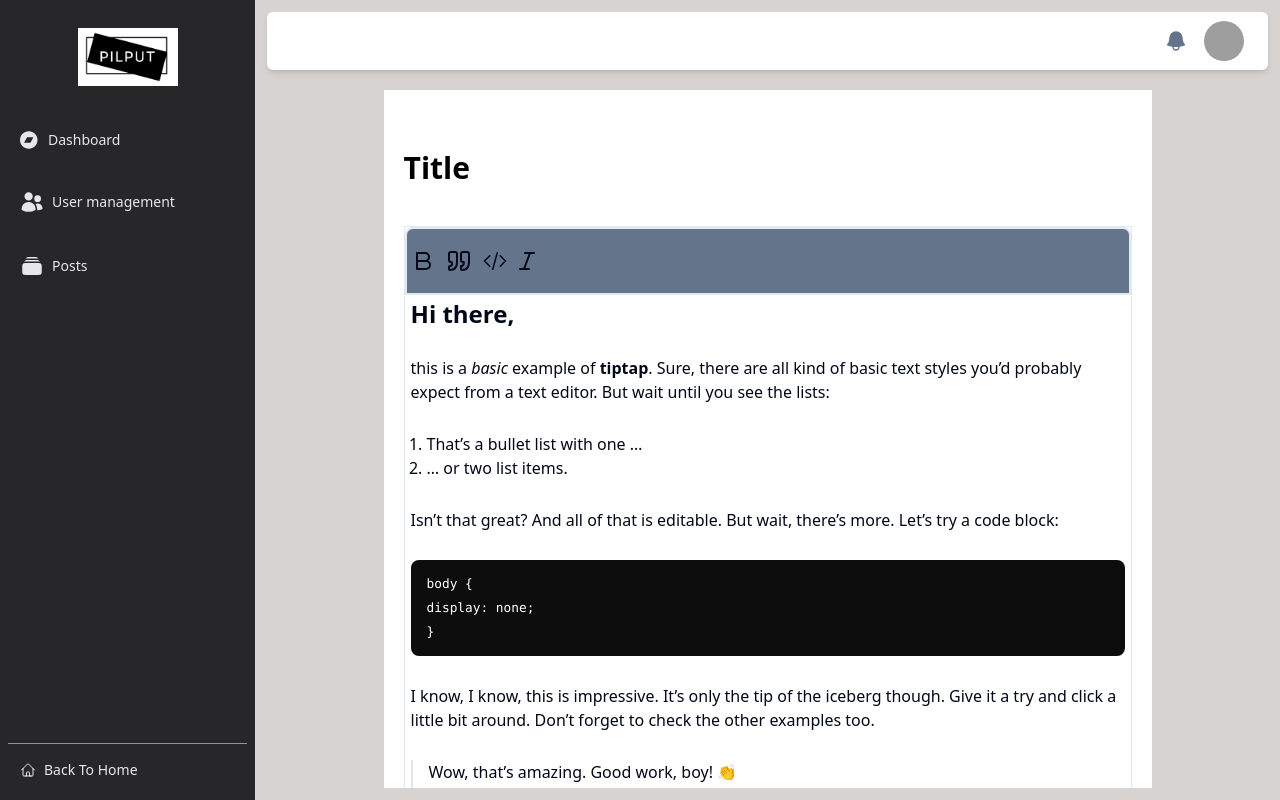
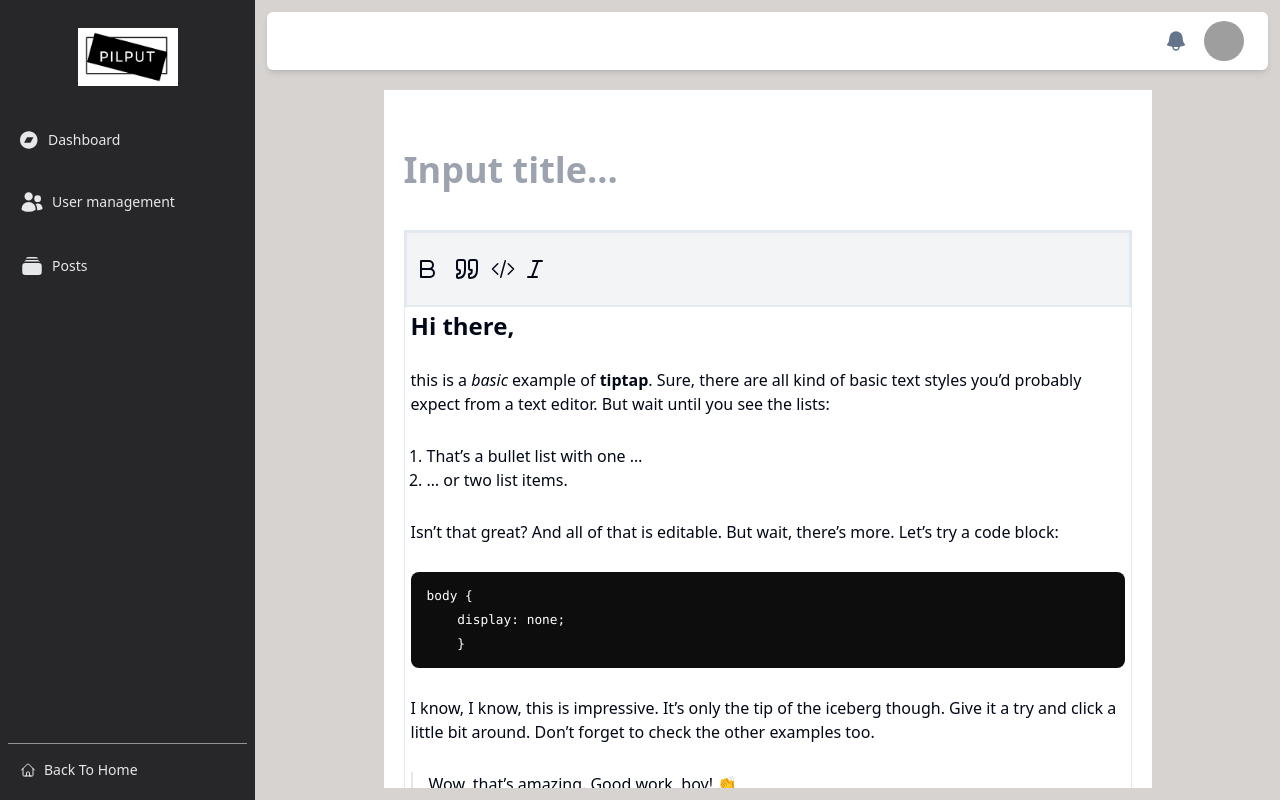
Before and after one commit to cecep31/pilput-type, a React (Vite) app: page /posts/create in a window 1280 px wide. Built offline with nearby package versions, Linux system fonts and the light colour scheme; no server answers; grey boxes are pictures that could not be loaded.

Commit message:
Refactor Tiptap editor component and update post creation form

```diff
--- a/src/components/post/Editor.tsx
+++ b/src/components/post/Editor.tsx
@@ -4,69 +4,42 @@ import { BubbleMenu, EditorProvider } from "@tiptap/react";
 import StarterKit from "@tiptap/starter-kit";
 import MenuBar from "./MenuBar";
 import Buble from "./Bubble";
-import { useState } from "react";
-
 
 // define your extension array
 const extensions = [StarterKit];
 
-const content = `
-<h2>
-  Hi there,
-</h2>
-<p>
-  this is a <em>basic</em> example of <strong>tiptap</strong>. Sure, there are all kind of basic text styles you’d probably expect from a text editor. But wait until you see the lists:
-</p>
-<ul>
-  <li>
-    That’s a bullet list with one …
-  </li>
-  <li>
-    … or two list items.
-  </li>
-</ul>
-<p>
-  Isn’t that great? And all of that is editable. But wait, there’s more. Let’s try a code block:
-</p>
-<pre><code class="language-css">body {
-display: none;
-}</code></pre>
-<p>
-  I know, I know, this is impressive. It’s only the tip of the iceberg though. Give it a try and click a little bit around. Don’t forget to check the other examples too.
-</p>
-<blockquote>
-  Wow, that’s amazing. Good work, boy! 👏
-  <br />
-  — Mom
-</blockquote>
-`;
-
-const Tiptap = () => {
-  const [body, setbody] = useState("")
+const Tiptap = ({
+  content,
+  onchange,
+}: {
+  content: string;
+  onchange: (data: string) => void;
+}) => {
   return (
     <div className="border">
       <EditorProvider
-        onUpdate={(editor) => {setbody(editor.editor.getHTML() || "")}}
+        // onUpdate={(editor) => {setbody(editor.editor.getHTML() || "")}}
+        // onUpdate={onchange}
+        onUpdate={(props) => {
+          onchange(props.editor.getHTML());
+        }}
         editable={true}
         slotBefore={<MenuBar />}
         extensions={extensions}
         content={content}
       >
-        {/* <FloatingMenu>
-         wkwk
-        </FloatingMenu> */}
         <BubbleMenu>
           <Buble />
         </BubbleMenu>
       </EditorProvider>
-      <div>
-      <div className="my-10 mx-auto flex justify-center ">
+      {/* <div>
+        <div className="my-10 mx-auto flex justify-center ">
           <div
             className="prose"
             dangerouslySetInnerHTML={{ __html: body }}
           ></div>
         </div>
-      </div>
+      </div> */}
     </div>
   );
 };
--- a/src/components/post/MenuBar.tsx
+++ b/src/components/post/MenuBar.tsx
@@ -8,12 +8,12 @@ const MenuBar = () => {
     return null;
   }
   return (
-    <div className="flex space-x-1 rounded-t-lg border-2 bg-slate-500 py-4">
+    <div className="flex space-x-1 border-2 bg-gray-100 py-4">
       <button
         onClick={() => editor?.chain().focus().toggleBold().run()}
         className={`${
-          editor?.isActive("bold") ? "bg-slate-600 text-white" : ""
-        } p-1`}
+          editor?.isActive("bold") ? "bg-blue-200 text-white" : ""
+        } p-2 hover:bg-blue-200 rounded-lg`}
       >
         <Bold />
       </button>
--- a/src/pages/posts/create.tsx
+++ b/src/pages/posts/create.tsx
@@ -1,25 +1,34 @@
 // import { useEditor } from "@tiptap/react";
 import { useCurrentEditor } from "@tiptap/react";
-import Editor from "../../components/post/Editor";
+import MyEditor from "../../components/post/Editor";
+import { postsStore } from "@/stores/createPostStore";
+
+
 
 function PostCreate() {
   const { editor } = useCurrentEditor();
   // const editor = useEditor();
   // console.log(editor?.getHTML());
   console.log(editor?.getHTML());
+  const { post, updatetitle, updatebody } = postsStore();
+
+  const update = (data: string) => {
+    updatebody(data);
+  };
 
   return (
     <div className="max-w-3xl bg-white mx-auto px-5 py-5">
       <div className="text-2xl mx-auto my-7 font-bold">
         <input
-          className="w-full text-3xl py-3 font-bold text-black bg-transparent border-none"
-          value="Title"
+          onChange={(e) => updatetitle(e.target.value)}
+          className="w-full text-4xl py-3 font-bold text-black bg-transparent border-none focus:outline-none"
+          value={post.title}
+          placeholder="Input title..."
         />
       </div>
-      <div className="mt-5 porse">
-        <Editor />
+      <div className="mt-5">
+        <MyEditor content={post.body} onchange={update} />
       </div>
-
     </div>
   );
 }
--- a/src/stores/createPostStore.ts
+++ b/src/stores/createPostStore.ts
@@ -1,25 +1,51 @@
 import { create } from 'zustand'
-import { axiosIntence } from '@/utils/fetch'
-import { PostInterface } from '@/utils/type'
+import { createPostInterface } from '@/utils/type'
 
 interface PostsState {
-    post: PostInterface | null
-    fetch: () => void
+    post: createPostInterface
+    updatetitle: (title: string) => void
+    updatebody: (body: string) => void
+    updateSlug: (slug: string) => void
     error: boolean
     total: number;
 }
 
 export const postsStore = create<PostsState>()((set) => ({
-    post: null,
-    fetch: async () => {
-        try {
-            const response = await axiosIntence.get("/api/v2/posts", { params: { per_page: 10 } })
-            set({ post: response.data.data })
-            set({ total: response.data.total })
-        } catch (error) {
-            console.log("error");
-        }
+    post: {
+        title: '', body: `
+    <h2>
+      Hi there,
+    </h2>
+    <p>
+      this is a <em>basic</em> example of <strong>tiptap</strong>. Sure, there are all kind of basic text styles you’d probably expect from a text editor. But wait until you see the lists:
+    </p>
+    <ul>
+      <li>
+        That’s a bullet list with one …
+      </li>
+      <li>
+        … or two list items.
+      </li>
+    </ul>
+    <p>
+      Isn’t that great? And all of that is editable. But wait, there’s more. Let’s try a code block:
+    </p>
+    <pre><code class="language-css">body {
+    display: none;
+    }</code></pre>
+    <p>
+      I know, I know, this is impressive. It’s only the tip of the iceberg though. Give it a try and click a little bit around. Don’t forget to check the other examples too.
+    </p>
+    <blockquote>
+      Wow, that’s amazing. Good work, boy! 👏
+      <br />
+      — Mom
+    </blockquote>
+    `, slug: ''
     },
+    updatetitle: (title: string) => set((state) => ({ post: { ...state.post, title } })),
+    updatebody: (body: string) => set((state) => ({ post: { ...state.post, body } })),
+    updateSlug: (slug: string) => set((state) => ({ post: { ...state.post, slug } })),
     error: false,
     total: 0
 }))
--- a/src/utils/type.ts
+++ b/src/utils/type.ts
@@ -6,3 +6,9 @@ export interface PostInterface {
     creator: any;
     created_at: string;
 }
+
+export interface createPostInterface {
+    title: string;
+    body: string;
+    slug: string;
+}
```
